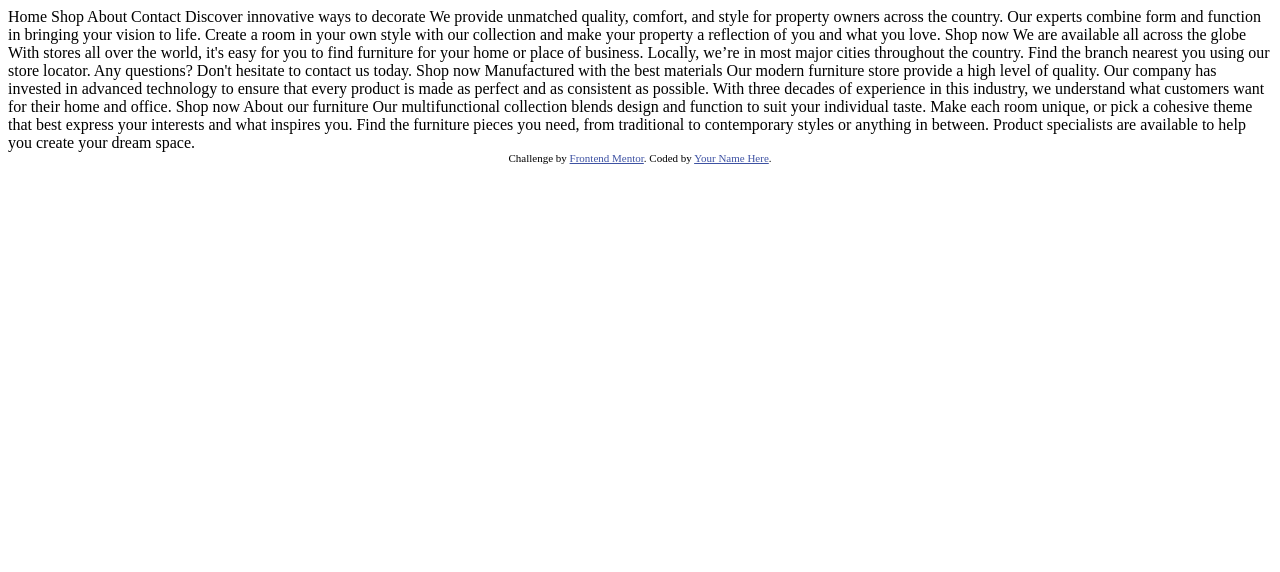
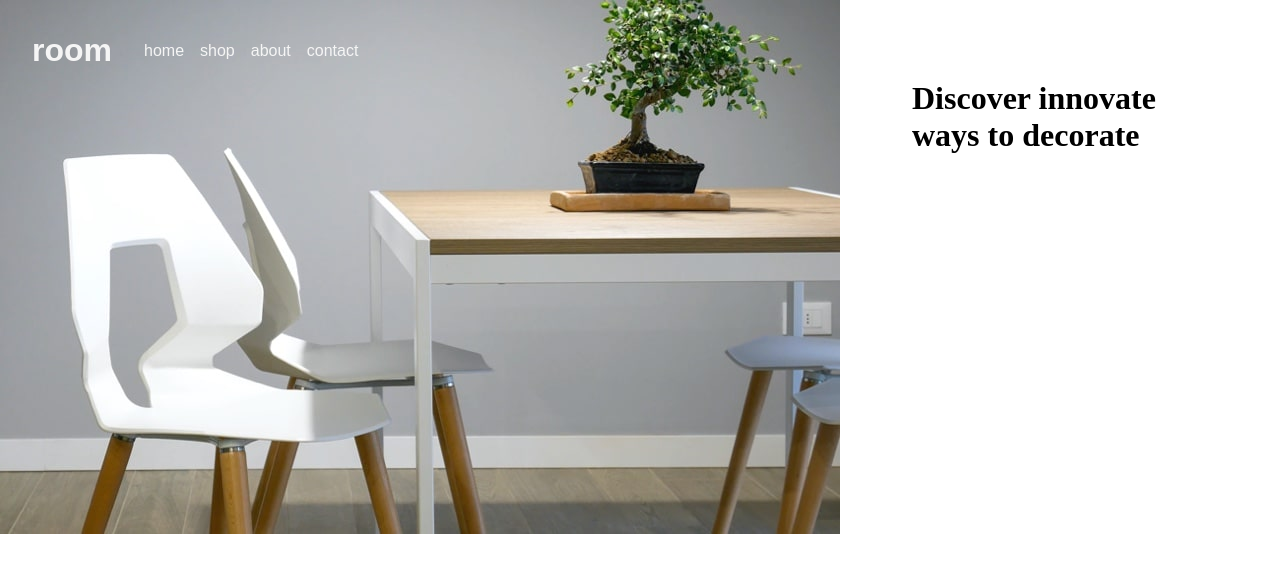
Before and after one commit to Semilore317/room-homepage, a plain HTML site: page index.html in a window 1280 px wide. Drawn offline with Linux system fonts and the light colour scheme.

Commit message:
something

```diff
--- a/index.html
+++ b/index.html
@@ -2,20 +2,16 @@
 <html lang="en">
 <head>
   <meta charset="UTF-8">
-  <meta name="viewport" content="width=device-width, initial-scale=1.0"> <!-- displays site properly based on user's device -->
-
+  <meta name="viewport" content="width=device-width, initial-scale=1.0">
   <link rel="icon" type="image/png" sizes="32x32" href="./images/favicon-32x32.png">
-
-  <title>Frontend Mentor | Room homepage</title>
-
-  <!-- Feel free to remove these styles or customise in your own stylesheet 👍 -->
-  <style>
-    .attribution { font-size: 11px; text-align: center; }
-    .attribution a { color: hsl(228, 45%, 44%); }
-  </style>
+  <title>Rooms</title>
+  <link rel="stylesheet" href="./styles/index.css">
+  <link rel="stylesheet" href="./styles/tablet queries/index.css">
+  <link rel="stylesheet" href="./styles/mobile queries/index.css">
 </head>
 <body>
-  Home
+  <!--
+    Home
   Shop
   About
   Contact
@@ -50,10 +46,34 @@
   Make each room unique, or pick a cohesive theme that best express your interests and what
   inspires you. Find the furniture pieces you need, from traditional to contemporary styles
   or anything in between. Product specialists are available to help you create your dream space.
+  -->
+  <div class="alpha-wrapper">
+    <header>
+      <h1>room</h1>
+      <nav>
+        <ul>
+          <li>home</li>
+          <li>shop</li>
+          <li>about</li>
+          <li>contact</li>
+        </ul>
+      </nav>
+    </header>
+  </div>
 
-  <div class="attribution">
-    Challenge by <a href="https://www.frontendmentor.io?ref=challenge" target="_blank">Frontend Mentor</a>.
-    Coded by <a href="#">Your Name Here</a>.
+  <div class="full-div">
+    <div class="top-div">
+      <div class="left-div">
+        <img src="images/desktop-image-hero-1.jpg">
+      </div>
+      <div class="right-div">
+        <h1>Discover innovate <br> ways to decorate</h1>
+      </div>
+    </div>
+
+    <div class="bottom-div">
+
+    </div>
   </div>
 </body>
 </html>
--- a/styles/index.scss
+++ b/styles/index.scss
@@ -3,3 +3,53 @@
     padding: 0;
     box-sizing: border-box;
 }
+
+.alpha-wrapper{
+    width: 100%;
+}
+
+header{
+    position: absolute;
+    top: 2rem;
+    display: flex;
+    flex-direction: row;
+    align-items: center;
+    justify-content: left;
+    gap: 2rem;
+    padding-left: 2rem;
+    font-family: arial;
+    color: whitesmoke;
+}
+
+ul{
+    display: flex;
+    gap: 1rem;
+    list-style: none;
+}
+
+.full-div{
+    width: 100%;
+    height: 100%;
+}
+
+.top-div{
+    height: 65%;
+    width: 100%;
+    display: flex;
+}
+
+.left-div{
+    display: flex;
+    width: 65%;
+}
+
+.right-div{
+    padding: 5rem;
+    width: 35%;
+}
+
+.bottom-div{
+    height: 35%;
+    width: 100%;
+    display: flex;
+}
```
Also changed, not shown: main.js (added), styles/index.css, 1 other file.
